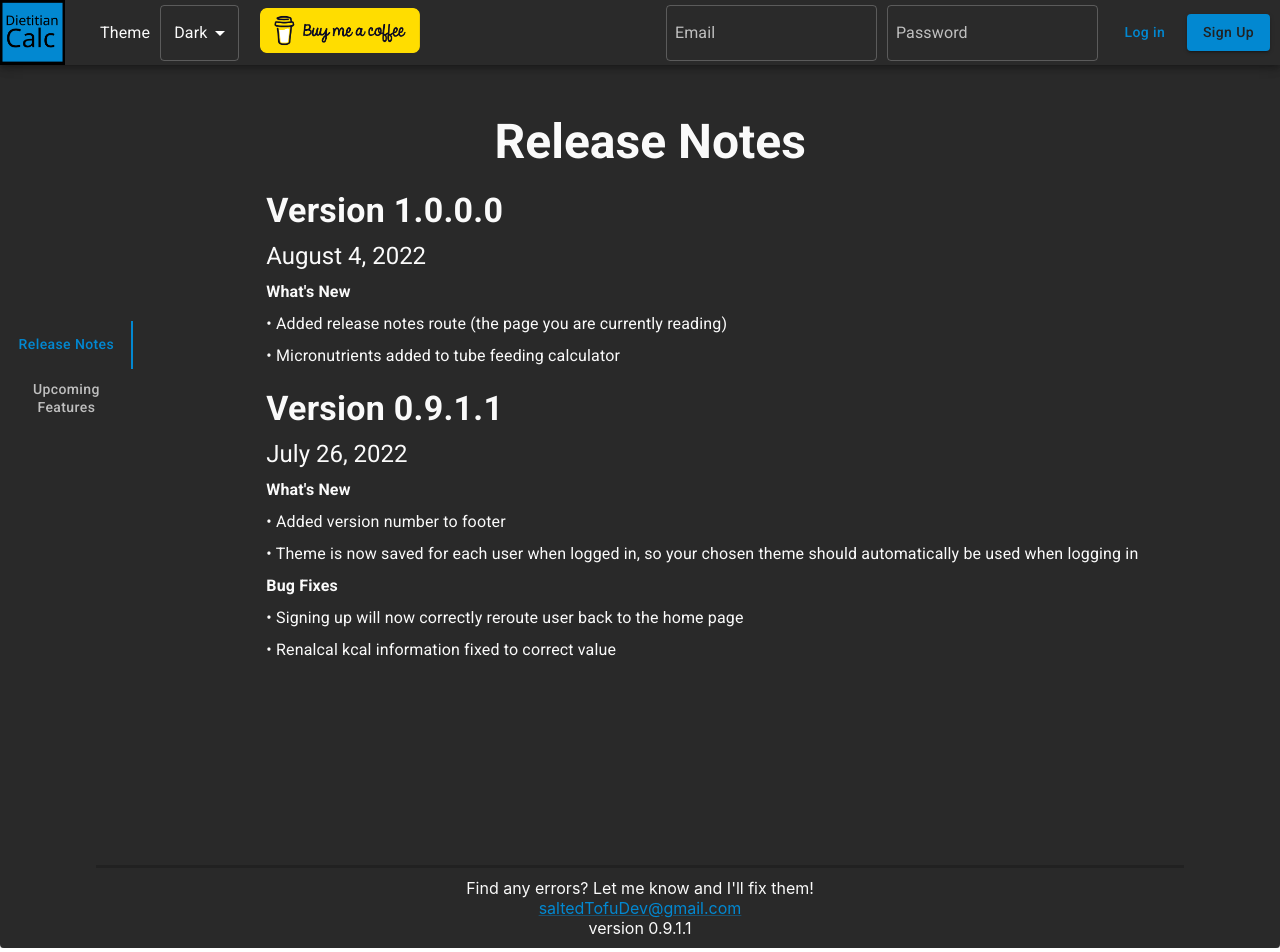
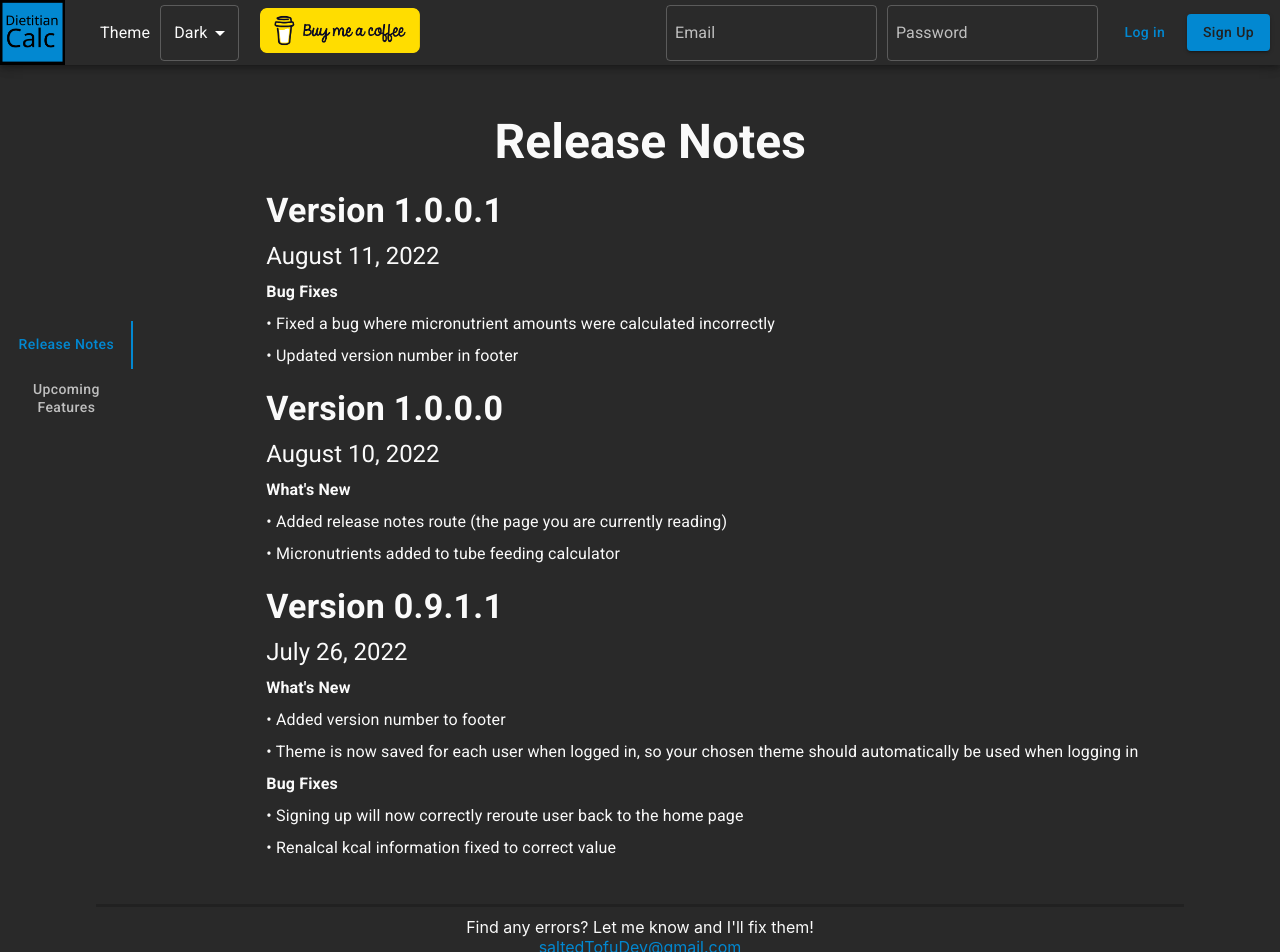
Before and after one commit to saltedTofu/RDCalc2, a React (Create React App) app: page /release-notes in a window 1280 px wide. Shown: the top 952 px of the page. Built offline with nearby package versions, Linux system fonts and the light colour scheme; no server answers.

Commit message:
updated release notes

```diff
--- a/src/components/Footer/Footer.js
+++ b/src/components/Footer/Footer.js
@@ -7,7 +7,7 @@ function Footer() {
         <Box sx={{display:'flex',flexDirection:'column',alignItems:'center',justifyContent:'center',textAlign:'center', width:'85%',padding:'10px',borderTop:'3px solid rgba(0,0,0,0.2)'}}>
             <Typography variant="p">Find any errors? Let me know and I'll fix them!</Typography>
             <Link variant="p" href="mailto:saltedTofuDev@gmail.com">saltedTofuDev@gmail.com</Link>
-            <Typography variant="p">version 0.9.1.1</Typography>
+            <Typography variant="p">version 1.0.0.1</Typography>
         </Box>
     )
 }
--- a/src/components/ReleaseNotes/ReleaseNotes.js
+++ b/src/components/ReleaseNotes/ReleaseNotes.js
@@ -109,8 +109,15 @@ function ReleaseNotes({currentTheme,handleThemeChange}){
                     <TabPanel value={value} index={0} style={{marginLeft:'7%', width:'100%'}}>
                         <Typography variant="h3" sx={styles.titleTypography}>Release Notes</Typography>
                         <Stack spacing={1} sx={styles.versionNote}>
+                            <Typography variant="h4" sx={{fontWeight:'bold'}}>Version 1.0.0.1</Typography>
+                            <Typography variant="h5">August 11, 2022</Typography>
+                            <Typography variant="p" sx={{fontWeight:'bold'}}>Bug Fixes</Typography>
+                            <Typography variant="p">• Fixed a bug where micronutrient amounts were calculated incorrectly</Typography>
+                            <Typography variant="p">• Updated version number in footer</Typography>
+                        </Stack>
+                        <Stack spacing={1} sx={styles.versionNote}>
                             <Typography variant="h4" sx={{fontWeight:'bold'}}>Version 1.0.0.0</Typography>
-                            <Typography variant="h5">August 4, 2022</Typography>
+                            <Typography variant="h5">August 10, 2022</Typography>
                             <Typography variant="p" sx={{fontWeight:'bold'}}>What's New</Typography>
                             <Typography variant="p">• Added release notes route (the page you are currently reading)</Typography>
                             <Typography variant="p">• Micronutrients added to tube feeding calculator</Typography>
```
